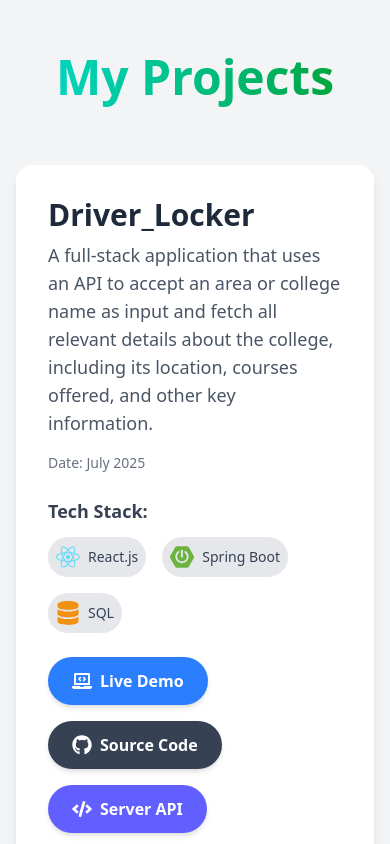
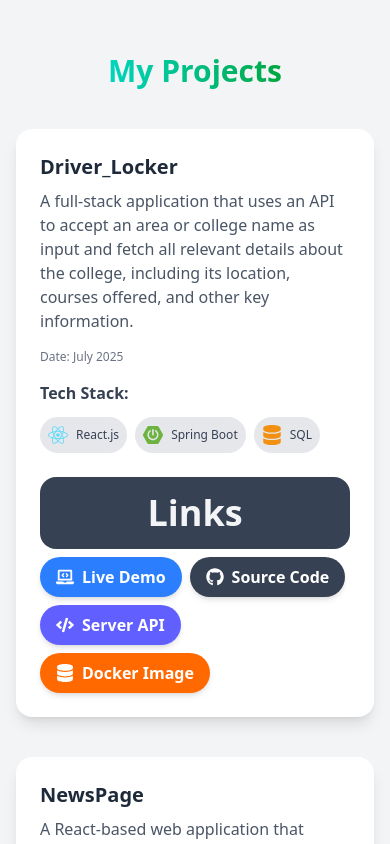
Before and after one commit to S-Gangadhar-tech/Gangadhar_portfolio, a React (Vite) app: page / in a window 390 px wide. Shown: the part 3640-4484 px from the top of the page. Built offline with nearby package versions, Linux system fonts and the light colour scheme.

Commit message:
project section mobile view fix

```diff
--- a/src/compontents/Projects.jsx
+++ b/src/compontents/Projects.jsx
@@ -21,7 +21,7 @@ function Projects() {
             liveLink: 'https://www.vglabs.online/',
             githubLink: 'https://github.com/S-Gangadhar-tech/Drive_Locker',
             serverAPI: 'https://api.vglabs.online/api/v1.0/swagger-ui/index.html#/',
-            dockerHub: 'https://hub.docker.com/r/sgangadhartech/drivelocker-server/tags',
+            dockerPublicImage: 'https://hub.docker.com/r/sgangadhartech/drivelocker-server/tags',
             techStack: ['React.js', 'Spring Boot', 'SQL'],
         },
         {
@@ -48,7 +48,7 @@ function Projects() {
         <section id="projects" className="py-20 bg-gray-100 dark:bg-gray-900 transition-colors duration-500">
             <div className="container mx-auto px-4">
                 <motion.h2
-                    className="text-5xl font-extrabold text-center mb-16 text-gray-800 dark:text-white"
+                    className="text-3xl md:text-5xl font-extrabold text-center mb-10 md:mb-16 text-gray-800 dark:text-white"
                     initial={{ y: -50, opacity: 0 }}
                     animate={{ y: 0, opacity: 1 }}
                     transition={{ duration: 0.8 }}
@@ -58,8 +58,9 @@ function Projects() {
                     </span>
                 </motion.h2>
 
+                {/* FIX: no viewport or whileInView */}
                 <motion.div
-                    className="flex flex-col gap-12 max-w-4xl mx-auto"
+                    className="flex flex-col gap-10 md:gap-12 max-w-4xl mx-auto"
                     variants={containerVariants}
                     initial="hidden"
                     whileInView="visible"
@@ -68,7 +69,7 @@ function Projects() {
                     {projectsData.map((project, index) => (
                         <motion.div
                             key={index}
-                            className="p-8 bg-white dark:bg-gray-800 rounded-2xl shadow-lg transition-all duration-300 ease-in-out hover:shadow-2xl hover:border-blue-500 hover:scale-105"
+                            className="p-6 md:p-8 bg-white dark:bg-gray-800 rounded-2xl shadow-lg transition-all duration-300 ease-in-out hover:shadow-2xl hover:border-blue-500 hover:scale-105"
                             variants={itemVariants}
                             whileHover={{
                                 boxShadow: '0 10px 25px rgba(0, 0, 0, 0.2)',
@@ -77,15 +78,14 @@ function Projects() {
                             }}
                         >
                             <div className="flex flex-col justify-between h-full">
-                                <div className="mb-6">
-                                    <h3 className="text-3xl font-bold mb-2 text-gray-800 dark:text-white">{project.title}</h3>
-                                    <p className="text-lg text-gray-600 dark:text-gray-300 mb-4">{project.description}</p>
-                                    <p className="text-sm font-medium text-gray-500 dark:text-gray-400">Date: {project.date}</p>
+                                <div className="mb-4 md:mb-6">
+                                    <h3 className="text-xl md:text-3xl font-bold mb-2 text-gray-800 dark:text-white">{project.title}</h3>
+                                    <p className="text-base md:text-lg text-gray-600 dark:text-gray-300 mb-4">{project.description}</p>
+                                    <p className="text-xs md:text-sm font-medium text-gray-500 dark:text-gray-400">Date: {project.date}</p>
                                 </div>
-
                                 <div>
-                                    <h4 className="font-semibold text-lg text-gray-700 dark:text-gray-200 mb-3">Tech Stack:</h4>
-                                    <div className="flex flex-wrap gap-4 mb-6">
+                                    <h4 className="font-semibold text-base md:text-lg text-gray-700 dark:text-gray-200 mb-3">Tech Stack:</h4>
+                                    <div className="flex flex-wrap gap-2 md:gap-4 mb-6">
                                         {project.techStack.map((techName, i) => {
                                             const techInfo = techIconsMap[techName];
                                             if (!techInfo) return null;
@@ -93,24 +93,28 @@ function Projects() {
                                             return (
                                                 <div
                                                     key={i}
-                                                    className="flex items-center space-x-2 p-2 rounded-full bg-gray-200 dark:bg-gray-700 transition-colors"
+                                                    className="flex items-center space-x-2 p-2 rounded-full bg-gray-200 dark:bg-gray-700"
                                                 >
-                                                    <IconComponent className="text-2xl" style={{ color: techInfo.color }} />
-                                                    <span className="text-sm font-medium text-gray-700 dark:text-gray-300">{techName}</span>
+                                                    <IconComponent className="text-xl md:text-2xl" style={{ color: techInfo.color }} />
+                                                    <span className="text-xs md:text-sm font-medium text-gray-700 dark:text-gray-300">{techName}</span>
                                                 </div>
                                             );
                                         })}
                                     </div>
+                                    <div className="flex flex-wrap gap-2 md:gap-4">
+                                        <motion.h1 className="w-full block text-4xl md:text-6xl font-extrabold bg-gray-700 p-4 rounded-2xl text-center hover:scale-105 transition-transform duration-300 cursor-pointer select-none">
+                                            Links
+                                        </motion.h1>
 
-                                    <div className="flex flex-wrap gap-4">
+
                                         {project.liveLink && (
                                             <a
                                                 href={project.liveLink}
                                                 target="_blank"
                                                 rel="noopener noreferrer"
-                                                className="flex items-center space-x-2 px-6 py-3 font-semibold text-white bg-blue-500 rounded-full hover:bg-blue-600 transition-all duration-300 shadow-md hover:shadow-lg transform hover:scale-105"
+                                                className="flex items-center space-x-2 px-4 md:px-6 py-2 md:py-3 font-semibold text-white bg-blue-500 rounded-full hover:bg-blue-600 transition-all duration-300 shadow-md hover:shadow-lg transform hover:scale-105"
                                             >
-                                                <FaLaptopCode className="text-xl" />
+                                                <FaLaptopCode className="text-lg md:text-xl" />
                                                 <span>Live Demo</span>
                                             </a>
                                         )}
@@ -119,9 +123,9 @@ function Projects() {
                                                 href={project.githubLink}
                                                 target="_blank"
                                                 rel="noopener noreferrer"
-                                                className="flex items-center space-x-2 px-6 py-3 font-semibold text-white bg-gray-700 rounded-full hover:bg-gray-800 transition-all duration-300 shadow-md hover:shadow-lg transform hover:scale-105"
+                                                className="flex items-center space-x-2 px-4 md:px-6 py-2 md:py-3 font-semibold text-white bg-gray-700 rounded-full hover:bg-gray-800 transition-all duration-300 shadow-md hover:shadow-lg transform hover:scale-105"
                                             >
-                                                <FaGithub className="text-xl" />
+                                                <FaGithub className="text-lg md:text-xl" />
                                                 <span>Source Code</span>
                                             </a>
                                         )}
@@ -130,21 +134,21 @@ function Projects() {
                                                 href={project.serverAPI}
                                                 target="_blank"
                                                 rel="noopener noreferrer"
-                                                className="flex items-center space-x-2 px-6 py-3 font-semibold text-white bg-indigo-500 rounded-full hover:bg-indigo-600 transition-all duration-300 shadow-md hover:shadow-lg transform hover:scale-105"
+                                                className="flex items-center space-x-2 px-4 md:px-6 py-2 md:py-3 font-semibold text-white bg-indigo-500 rounded-full hover:bg-indigo-600 transition-all duration-300 shadow-md hover:shadow-lg transform hover:scale-105"
                                             >
-                                                <FaCode className="text-xl" />
+                                                <FaCode className="text-lg md:text-xl" />
                                                 <span>Server API</span>
                                             </a>
                                         )}
-                                        {project.dockerHub && (
+                                        {project.dockerPublicImage && (
                                             <a
-                                                href={project.dockerHub}
+                                                href={project.dockerPublicImage}
                                                 target="_blank"
                                                 rel="noopener noreferrer"
-                                                className="flex items-center space-x-2 px-6 py-3 font-semibold text-white bg-orange-500 rounded-full hover:bg-orange-600 transition-all duration-300 shadow-md hover:shadow-lg transform hover:scale-105"
+                                                className="flex items-center space-x-2 px-4 md:px-6 py-2 md:py-3 font-semibold text-white bg-orange-500 rounded-full hover:bg-orange-600 transition-all duration-300 shadow-md hover:shadow-lg transform hover:scale-105"
                                             >
-                                                <FaDatabase className="text-xl" />
-                                                <span>Docker Hub</span>
+                                                <FaDatabase className="text-lg md:text-xl" />
+                                                <span>Docker Image</span>
                                             </a>
                                         )}
                                     </div>
```
